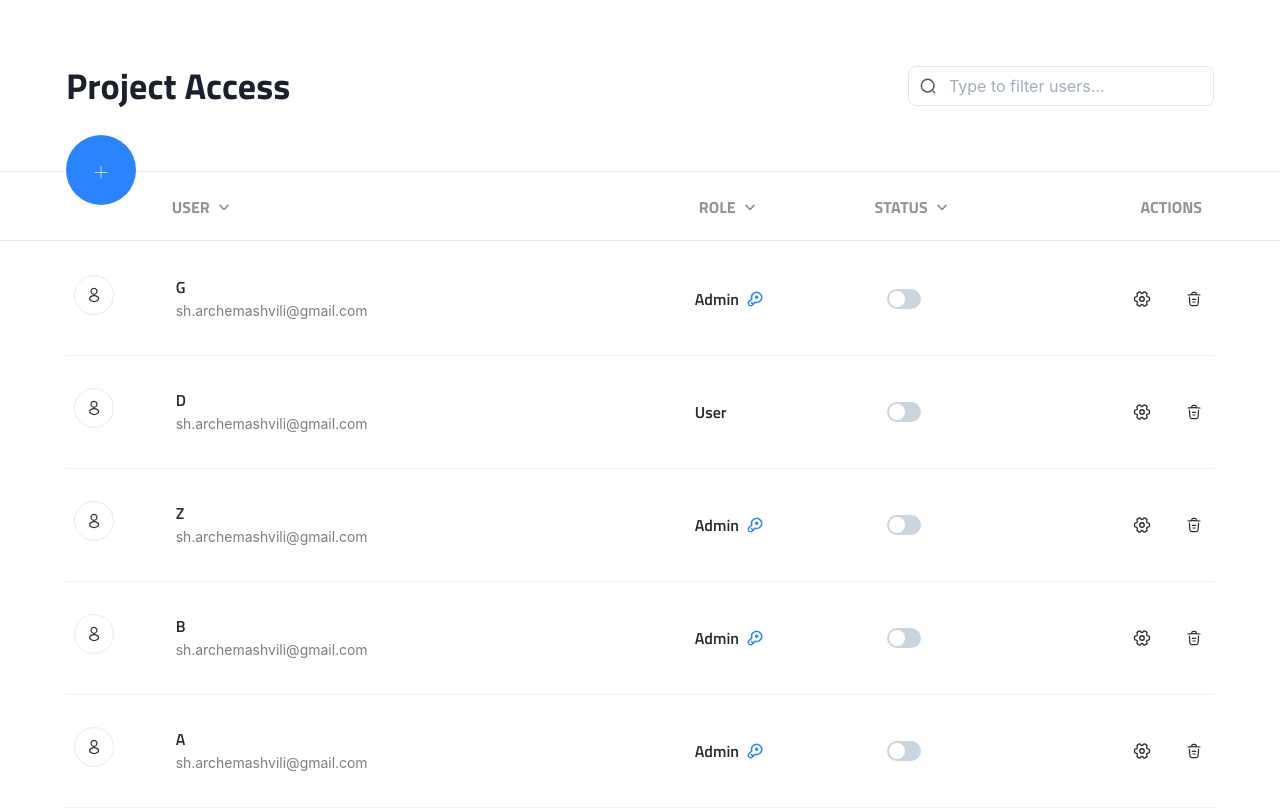
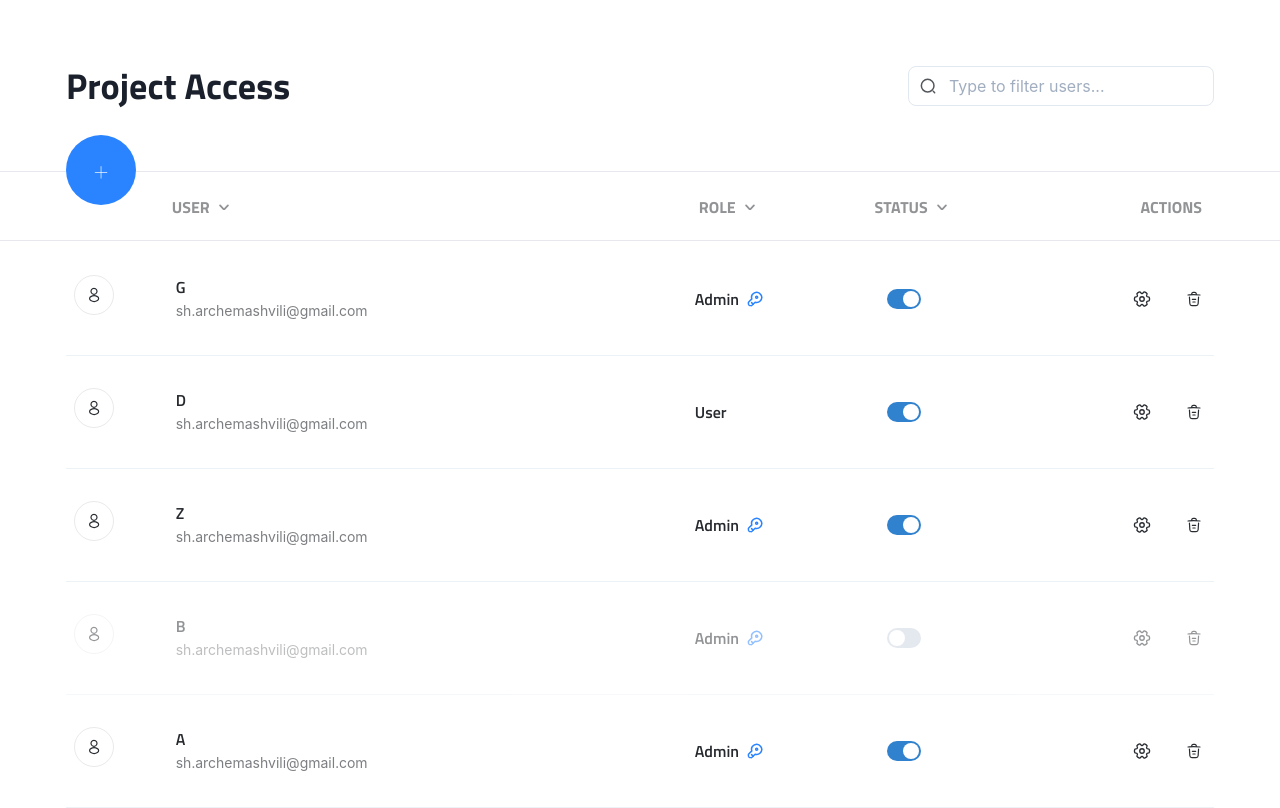
Before and after one commit to shotius/user-managment, a React (Vite) app: page / in a window 1280 px wide. Built offline with nearby package versions, Linux system fonts and the light colour scheme.

Commit message:
Add disabled row

```diff
--- a/src/components/organizms/tables/UserTable/UserTable.tsx
+++ b/src/components/organizms/tables/UserTable/UserTable.tsx
@@ -5,7 +5,7 @@ import { useUserTable } from './useUserTable';
 interface UserTableProps {}
 
 export const UserTable: React.FC<UserTableProps> = ({}) => {
-  const { data, columns, getAdditionalColumns } = useUserTable();
+  const { data, columns, getAdditionalColumns, checkIfActive } = useUserTable();
   const { getTableProps, getTableBodyProps, headerGroups, rows, prepareRow } =
     useTable(
       {
@@ -46,11 +46,20 @@ export const UserTable: React.FC<UserTableProps> = ({}) => {
           prepareRow(row);
           return (
             <Tr {...row.getRowProps()}>
-              {row.cells.map((cell) => (
-                <Td {...cell.getCellProps()} pl="2" pr="0" py="32px">
-                  {cell.render('Cell')}
-                </Td>
-              ))}
+              {row.cells.map((cell) => {
+                const isActive = checkIfActive(cell);
+                return (
+                  <Td
+                    {...cell.getCellProps()}
+                    pl="2"
+                    pr="0"
+                    py="32px"
+                    opacity={!isActive ? 0.5 : 1}
+                  >
+                    {cell.render('Cell')}
+                  </Td>
+                );
+              })}
             </Tr>
           );
         })}
--- a/src/components/organizms/tables/UserTable/cells/UserStatusSwitch.tsx
+++ b/src/components/organizms/tables/UserTable/cells/UserStatusSwitch.tsx
@@ -1,8 +1,13 @@
 import { Switch } from '@chakra-ui/react';
 import { CenterVerticaly } from 'src/components/atoms/templates/CenterCerticaly';
+import { useUserTable } from '../useUserTable';
 
-export const UserStatusSwitch: any = ({ row: { original } }) => (
-  <CenterVerticaly>
-    <Switch size="md" pl="4" defaultChecked={original.isActive} />
-  </CenterVerticaly>
-);
+export const UserStatusSwitch: any = (cell) => {
+  const { row: { original } } = cell
+  const {checkIfActive} = useUserTable()
+  return (
+    <CenterVerticaly>
+      <Switch size="md" pl="4" defaultChecked={checkIfActive(cell)} />
+    </CenterVerticaly>
+  );
+};
--- a/src/components/organizms/tables/UserTable/useUserTable.tsx
+++ b/src/components/organizms/tables/UserTable/useUserTable.tsx
@@ -1,5 +1,5 @@
 import { useMemo } from 'react';
-import { Hooks } from 'react-table';
+import { Cell, Hooks } from 'react-table';
 import { CreateButton } from 'src/components/atoms/buttons/CreateButton';
 import { ExampleObject, IUserTableColumn } from 'src/types';
 import { UserActionHeaderCell } from './cells/UserActionHeaderCell';
@@ -17,7 +17,6 @@ export const useUserTable = () => {
         id: '1',
         user: 'G',
         status: 'active',
-        actions: 'action1 ',
         role: 'Admin',
         email: 'sh.archemashvili@gmail.com',
       },
@@ -25,7 +24,6 @@ export const useUserTable = () => {
         id: '2',
         user: 'D',
         status: 'active',
-        actions: 'action1 ',
         role: 'User',
         email: 'sh.archemashvili@gmail.com',
       },
@@ -33,15 +31,13 @@ export const useUserTable = () => {
         id: '3',
         user: 'Z',
         status: 'active',
-        actions: 'action1 ',
         role: 'Admin',
         email: 'sh.archemashvili@gmail.com',
       },
       {
         id: '4',
         user: 'B',
-        status: 'active',
-        actions: 'action1 ',
+        status: 'disabled',
         role: 'Admin',
         email: 'sh.archemashvili@gmail.com',
       },
@@ -49,7 +45,6 @@ export const useUserTable = () => {
         id: '5',
         user: 'A',
         status: 'active',
-        actions: 'action1 ',
         role: 'Admin',
         email: 'sh.archemashvili@gmail.com',
       },
@@ -76,12 +71,6 @@ export const useUserTable = () => {
         accessor: 'status',
         Cell: UserStatusSwitch,
       },
-      {
-        Header: UserActionHeaderCell,
-        accessor: 'actions',
-        Cell: UserActionsCell,
-        disableSortBy: true
-      },
     ],
     []
   );
@@ -100,8 +89,23 @@ export const useUserTable = () => {
         },
       },
       ...columns,
+      // actions collumn
+      {
+        id: 'actions',
+        Header: UserActionHeaderCell,
+        Cell: UserActionsCell,
+      },
     ]);
   };
 
-  return { data, columns, getAdditionalColumns };
+  const checkIfActive = (cell: Cell<ExampleObject, any>) => {
+    const {
+      row: {
+        original: { status },
+      },
+    } = cell;
+    return status === 'active';
+  };
+
+  return { data, columns, getAdditionalColumns, checkIfActive };
 };
--- a/src/types.ts
+++ b/src/types.ts
@@ -6,7 +6,7 @@ type IUserRole = 'Admin' | 'User';
 interface IBaseUser {
   id: string;
   user: string;
-  status: string;
+  status: 'active' | "disabled";
   role: IUserRole;
 }
 
```
